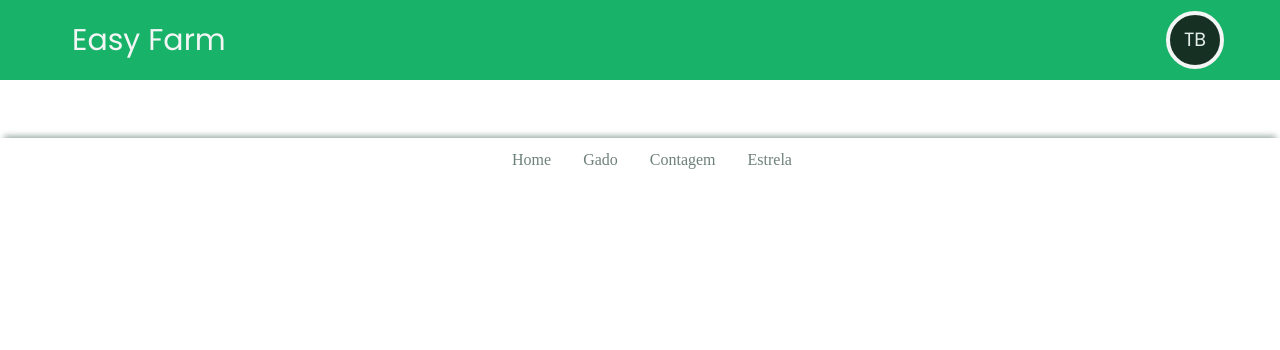
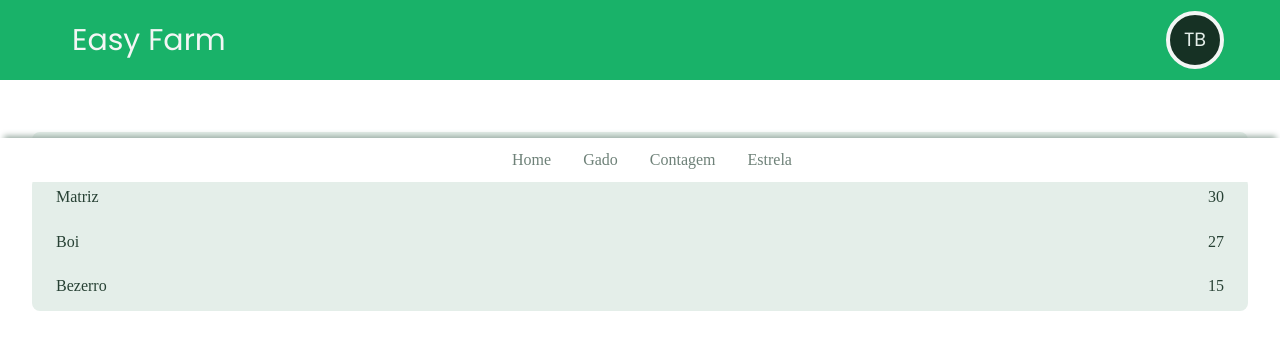
Before and after one commit to michel674/gado-control-front, a React (Create React App) app: page /test in a window 1280 px wide. Shown: the top 350 px of the page. Built offline with nearby package versions, Linux system fonts and the light colour scheme.

Commit message:
Error incompatibility

```diff
--- a/package.json
+++ b/package.json
@@ -16,8 +16,8 @@
     "web-vitals": "^1.0.1"
   },
   "scripts": {
-    "start": "react-scripts  start",
-    "build": "react-scripts  build",
+    "start": "react-scripts --openssl-legacy-provider start",
+    "build": "react-scripts --openssl-legacy-provider build",
     "test": "react-scripts test",
     "eject": "react-scripts eject"
   },
--- a/src/app-routes.jsx
+++ b/src/app-routes.jsx
@@ -3,6 +3,7 @@ import { Routes, Route } from 'react-router-dom';
 import { Home } from './pages/home';
 import { Cattle } from './pages/cattle';
 import { Login } from './pages/login';
+import { Test } from './pages/test';
 
 export const AppRoutes = () => {
   return (
@@ -10,6 +11,7 @@ export const AppRoutes = () => {
       <Route path="/" element={<Home />} />
       <Route path="/cattle" element={<Cattle />} />
       <Route path="/login" element={<Login />} />
+      <Route path="/test" element={<Test />} />
       <Route path="/div" element={<div>Hello World</div>} />
     </Routes>
   );
--- a/src/components/background.styled.js
+++ b/src/components/background.styled.js
@@ -8,7 +8,10 @@ const BackgroundColor = {
 
 export const Background = styled.div`
   background-color: ${props =>
-    BackgroundColor[props.color] || BackgroundColor.default};
-  width: 100hv;
-  height: 100px;
+    BackgroundColor[props.color] || BackgroundColor.secondary};
+  position: absolute;
+  top: 0;
+  left: 0;
+  bottom: 0;
+  right: 0;
 `;
--- /dev/null
+++ b/src/components/selector.styled.js
@@ -0,0 +1,130 @@
+import styled from 'styled-components';
+import { Grid, Row, Col } from 'react-flexbox-grid';
+import { Frame } from '../atomic/atm.frame/frame';
+import {FaAngleDown} from 'react-icons/fa'
+import { Color, Transition, Spacing, Radius } from './constants';
+import { Hbox } from '../atomic/atm.box/hbox.styled';
+import { Separator } from '../atomic/atm.separator/separator.styled';
+
+
+export const ArrowStyled = styled(FaAngleDown)`
+
+`;
+
+export const SelectBoxStyled = styled.div`
+    width:100%;
+`
+
+export const SelectedStyled = styled.div`
+    max-height:100px;
+    max-width:100%;
+    background-color:${Color.Gray200};
+    color:${Color.Gray600};
+    border-radius:${Radius.Medium};
+    padding:12px 24px;
+    cursor:pointer
+`
+export const OptionContainerStyled = styled.div`
+    max-width:100%;
+    max-height:540px;
+    background-color:${Color.Gray200};
+    color:${Color.Gray600};
+    border-radius:${Radius.Medium};
+    transition: all ${Transition.Normal};
+    overflow:hidden;
+`
+export const OptionStyled = styled.div`
+    padding:12px 24px;
+    cursor:pointer;
+    &:hover{
+        background-color:${Color.Gray300};
+        border-radius:${Radius.Medium};
+    }
+    &.radio{
+        display:none;
+    }
+
+`
+
+export const LabelNumberStyled = styled.label`
+    cursor:pointer
+
+`
+export const LabelStyled = styled.label`
+    cursor:pointer
+
+`
+
+export const Container = styled.div`
+margin-top:100px;
+padding:32px;
+`
+export const InputStyled = styled.input`
+display:none;
+`
+
+export const SelectorStyled = ()=>{
+    const GADO = [
+        {
+          caddle: 'Matriz',
+          number: '30',
+        },
+
+        {
+          caddle: 'Boi',
+          number: '27',
+        },
+
+        {
+            caddle: 'Bezerro',
+            number: '15',
+          },
+      ];
+
+    return(
+
+
+        <Container>
+            <SelectedStyled>
+                <Hbox>
+                    <Hbox.Item vAlign="Center" hAlign="flex-start">
+                        Escolha o Gado
+                    </Hbox.Item>
+                    <Hbox.Item vAlign="Center" hAlign="flex-end" no-grow>
+                        <ArrowStyled />
+                    </Hbox.Item>
+                </Hbox>
+            </SelectedStyled>
+            <Separator type="XNano" />
+            <SelectBoxStyled>
+                <OptionContainerStyled>
+                {GADO.map(({ caddle, number }, index) => {
+                return (
+                <>
+                    <div key={index}>
+                    <OptionStyled>
+
+                        <Hbox>
+                        <InputStyled type="radio" nameClass="radio" id={caddle} name="category" />
+                            <Hbox.Item vAlign="center" hAlign="flex-start">
+                                <LabelStyled>
+                                    {caddle}
+                                </LabelStyled>
+                            </Hbox.Item>
+                            <Hbox.Item vAlign="center" hAlign="flex-end">
+                                <LabelNumberStyled>
+                                    {number}
+                                </LabelNumberStyled>
+                            </Hbox.Item>
+                        </Hbox>
+                    </OptionStyled>
+                    </div>
+                    <Separator type="XNano" />
+                </>
+                );
+            })}
+                </OptionContainerStyled>
+            </SelectBoxStyled>
+        </Container>
+    );
+}
--- a/src/pages/cattle.jsx
+++ b/src/pages/cattle.jsx
@@ -1,43 +1,12 @@
 import { Grid, Row, Col } from 'react-flexbox-grid';
-import { GlobalStyled } from '../components/reset.styled';
 
-import Navbar from '../Navbar';
-import Header from '../Header';
 import { Frame } from '../atomic/atm.frame/frame';
 import { Separator } from '../atomic/atm.separator/separator.styled';
 
-import { GraphImageStyled } from '../components/graph.styled';
-
-import { H1, H2, H3, H4, H5 } from '../components/typography';
+import { H2, H3, H5 } from '../components/typography';
 import { Hbox } from '../atomic/atm.box/hbox.styled';
 
 export const Cattle = () => {
-  const CATTLE = [
-    {
-      type: 'Compra',
-      cattle: 'matrizes',
-      amount: 9,
-      value: '-R$9.576',
-      date: '13 de Setembro',
-    },
-
-    {
-      type: 'Compra',
-      cattle: 'matrizes',
-      amount: 9,
-      value: '-R$9.576',
-      date: '13 de Setembro',
-    },
-
-    {
-      type: 'Compra',
-      cattle: 'matrizes',
-      amount: 9,
-      value: '-R$9.576',
-      date: '13 de Setembro',
-    },
-  ];
-
   return (
     <>
       <Grid>
--- /dev/null
+++ b/src/pages/test.jsx
@@ -0,0 +1,27 @@
+import { Grid, Row, Col } from 'react-flexbox-grid';
+import { GlobalStyled } from '../components/reset.styled';
+
+import Navbar from '../Navbar';
+import Header from '../Header';
+import { BrowserRouter as Router } from 'react-router-dom';
+import { Frame } from '../atomic/atm.frame/frame';
+import { Separator } from '../atomic/atm.separator/separator.styled';
+
+import { GraphImageStyled } from '../components/graph.styled';
+
+import { H1, H2, H3, H4, H5 } from '../components/typography';
+import { Hbox } from '../atomic/atm.box/hbox.styled';
+import { Background } from '../components/background.styled';
+
+import { SelectorStyled } from '../components/selector.styled';
+
+
+export const Test = () => {
+    return(
+        <Background>
+            <GlobalStyled />
+            <SelectorStyled />
+        </Background>
+
+    );
+};
```
